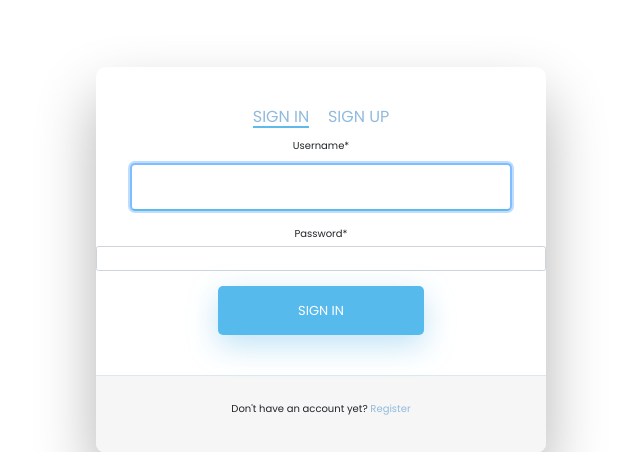
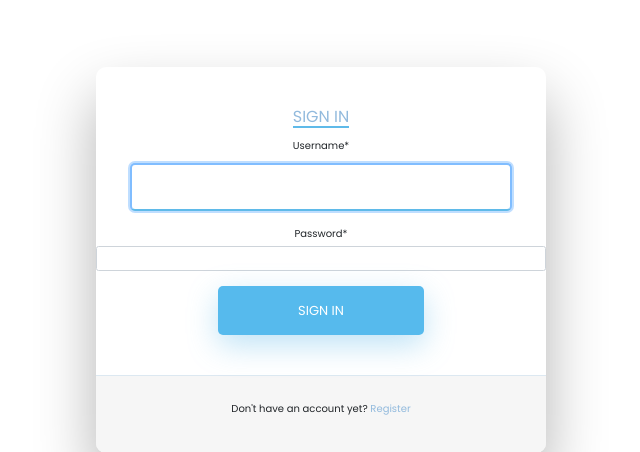
Before and after one commit to Liquelaliqour/Afya_Bora, a Django app: page /login/ in a window 1280 px wide. Shown: the part 140-592 px from the top of the page, without its empty margins (319-959 px from the left). Run offline with Django 5.2, Linux system fonts and the light colour scheme; parts of the project's set-up code (start-up, migrations or seed data) failed here and were passed over; some libraries are stand-ins or nearby versions; some web fonts are replaced.

Commit message:
Removing an sign up

```diff
--- a/afyaboraproject/stackusers/templates/stackusers/login.html
+++ b/afyaboraproject/stackusers/templates/stackusers/login.html
@@ -286,7 +286,7 @@ a{
         <div id="formContent">
           <!-- Tabs Titles -->
           <h2 class="active"><a href="" style="text-decoration: none;">Sign In</a> </h2>
-          <h2 class="inactive underlineHover"> <a href="" style="text-decoration: none;">Sign Up</a> </h2>
+          <!--h2 class="inactive underlineHover"> <a href="" style="text-decoration: none;">Sign Up</a> </h2-->
 
 
           <!-- Icon -->
```
